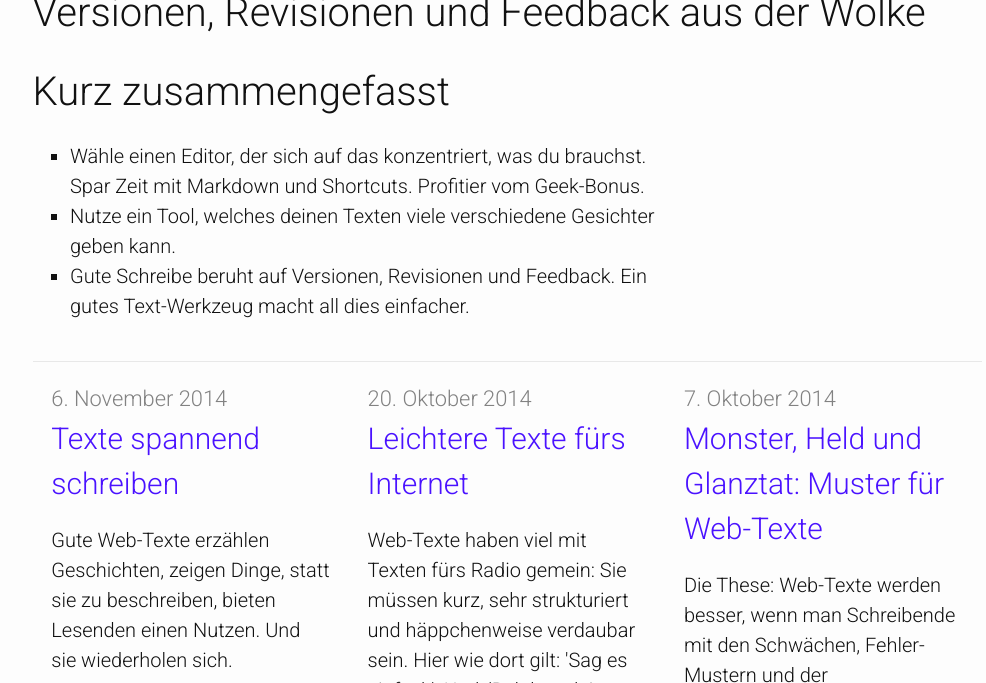
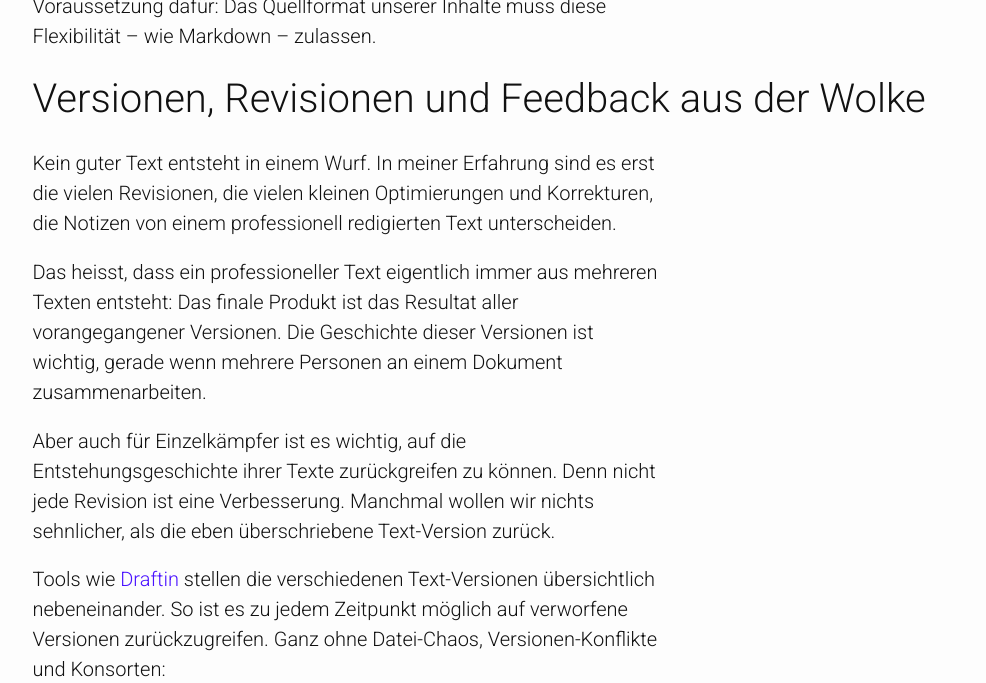
Before and after one commit to tschannes/tschannes.github.com, a Jekyll site: the page built from _posts/2014-11-11-tools-für-texter.markdown.md, in a window 1280 px wide and 1400 px high, scrolled down 3273 px. Shown: the top 683 px of the window, without its empty margins (133-1119 px from the left). Built offline with Jekyll 4.4.1, drawn with Linux system fonts in a browser that asks for light colours; comment, search, counter and statistics services are not loaded; some of the changed text lies outside the part shown; grey boxes are pictures that could not be loaded.

Commit message:
first draft tools finished

```diff
--- a/_posts/2014-11-11-tools-für-texter.markdown.md
+++ b/_posts/2014-11-11-tools-für-texter.markdown.md
@@ -2,8 +2,8 @@
 layout: post
 title: "Tools für Texter"
 date: 2014-11-11
-excerpt: "Gute Schreib-Tools erlauben Textern konzentriertes Schreiben, eröffnen ihnen neue Perspektiven auf ihre Texte und einfachere Kollaboration."
-comments: false
+excerpt: "Gute Schreib-Tools erlauben Textern schnelles, konzentriertes Schreiben, neue Perspektiven auf ihre Texte und vereinfachen Kollaboration und Versionierung."
+comments: true
 related: true
 ---
 
@@ -49,12 +49,35 @@ Der grosse Vorteil moderner Schreib-Tools fürs Web besteht wohl darin, dass sie
 
 Dies erlaubt es Web Textern, optisch sehr verschiedene Versionen ihrer Stories abzuleiten. Oft genügen einige Zeilen CSS oder die Ansicht in einem anderen Browser. Doch warum ist dies wichtig?
 
+> Beim Schreiben verlieren Texter die Distanz zum kritischen Hinterfragen der eigenen Arbeit.
+
 Beim Schreiben verlieren Texter die Distanz zum kritischen Hinterfragen der eigenen Arbeit. Nimmt eine Geschichte ganz unterschiedliche Formen an, gewinnen Texter einen Teil dieser Distanz wieder zurück. Sieht ein Text anders aus, nehmen Autoren ihn wieder mit neuen Augen wahr. Und: Kritik am eigenen Schaffen wird wieder möglich, übersehene Fehler tauchen wieder auf.
 
 Im Print ist ein Ausdruck oft der einzige Weg diese Distanz wiederzurückzugewinnen. Als Online-Texter haben wir ungleich mehr (und ökologischere) Möglichkeiten unsere Geschichten neu darzustellen. Voraussetzung dafür: Das Quellformat unserer Inhalte muss diese Flexibilität -- wie Markdown -- zulassen.
 
 ## Versionen, Revisionen und Feedback aus der Wolke
 
+Kein guter Text entsteht in einem Wurf. In meiner Erfahrung sind es erst die vielen Revisionen, die vielen kleinen Optimierungen und Korrekturen, die Notizen von einem professionell redigierten Text unterscheiden.
+
+Das heisst, dass ein professioneller Text eigentlich immer aus mehreren Texten entsteht: Das finale Produkt ist das Resultat aller vorangegangener Versionen. Die Geschichte dieser Versionen ist wichtig, gerade wenn mehrere Personen an einem Dokument zusammenarbeiten.
+
+Aber auch für Einzelkämpfer ist es wichtig, auf die Entstehungsgeschichte ihrer Texte zurückgreifen zu können. Denn nicht jede Revision ist eine Verbesserung. Manchmal wollen wir nichts sehnlicher, als die eben überschriebene Text-Version zurück.
+
+Tools wie [Draftin](https://draftin.com/) stellen die verschiedenen Text-Versionen übersichtlich nebeneinander. So ist es zu jedem Zeitpunkt möglich auf verworfene Versionen zurückzugreifen. Ganz ohne Datei-Chaos, Versionen-Konflikte und Konsorten:
+
+![Draftin stellt die verschiedenen Versionen übersichtlich nebeneinander. So ist es zu jedem Zeitpunkt möglich auf verworfene Versionen zurückzugreifen. Ganz ohne Datei-Chaos und Versionen-Konflikte.](/images/draftin.png)
+
+Mit moderner Versionierungs-Software (beispielsweise [git](http://www.git-scm.com/) lässt sich unabhängig von System und präferiertem Dokument-Typ die Geschichte eines jeden Projektes festhalten.
+
+Auch hier besteht der Vorteil darin, dass immer klar ist, welches Dokument dem neuesten Stand entspricht, aber gleichzeitig stehen ältere und alternative Versionen jederzeit zur Verfügung.
+
+Auch in Punkto Feedback ist Word schon länger nicht mehr massgebend. Webbasierte-Plattformen wie Ghost oder Wordpress, oder dedizierte Plattformen wie Draftin, aber auch Google Docs greifen auf Formen der Kollaboration zurück, die den Kommentaren in Word mindestens ebenbürtig sind.
+
+Die [Social-Content-Plattform Medium.com](https://medium.com/about/welcome-to-medium-9e53ca408c48) ist von Grund auf dem Gedanken verpflichtet, dass gute Geschichten nur dank **mehr Feedback** möglich werden:
+
+> On Medium, you’re not alone. You write beside and with other people. This means your posts link to each other, your ideas bump into each other, and instead of living on an island somewhere out on the web, you’re part of a dynamic whole, where each part makes the others better.
+
+Steht uns also das Open-Sourcing des Schreib-Prozesses bevor? Ich wünsche es mir!
 
 
 ## Kurz zusammengefasst<a name="short"></a>
```
Also changed, not shown: other parts of _posts/2014-11-11-tools-für-texter.markdown.md (+1 -1 lines).
